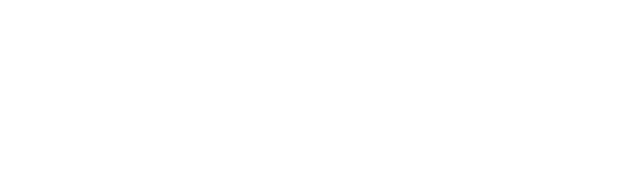
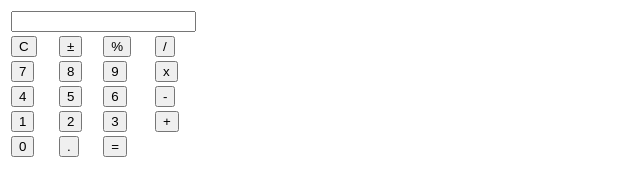
Before and after one commit to StandinXMahesa/Calculator, a plain HTML site: page index.html in a window 1280 px wide. Shown: the whole page, without its empty margins (0-640 px from the left). Drawn offline with Linux system fonts and the light colour scheme.

Commit message:
build : HTML table block

```diff
--- a/index.html
+++ b/index.html
@@ -8,7 +8,43 @@
     <link rel="stylesheet" href="styles.css">
 </head>
 <body>
+    <table id="calculator_container">
+        <tr>
+            <td colspan="4">
+                <input type="text" name="" id="result">
+            </td>
 
+        </tr>
+        <tr>
+            <td><input type="button" value="C"></td>
+            <td><input type="button" value="±"></td>
+            <td><input type="button" value="%"></td>
+            <td><input type="button" value="/"></td>
+        </tr>
+        <tr>
+            <td><input type="button" value="7"></td>
+            <td><input type="button" value="8"></td>
+            <td><input type="button" value="9"></td>
+            <td><input type="button" value="x"></td>
+        </tr>
+        <tr>
+            <td><input type="button" value="4"></td>
+            <td><input type="button" value="5"></td>
+            <td><input type="button" value="6"></td>
+            <td><input type="button" value="-"></td>
+        </tr>
+        <tr>
+            <td><input type="button" value="1"></td>
+            <td><input type="button" value="2"></td>
+            <td><input type="button" value="3"></td>
+            <td><input type="button" value="+"></td>
+        </tr>
+        <tr>
+            <td><input type="button" value="0"></td>
+            <td><input type="button" value="."></td>
+            <td><input type="button" value="="></td>
+        </tr>
+    </table>
     <script src="index.js"></script>
 </body>
 </html>
```
